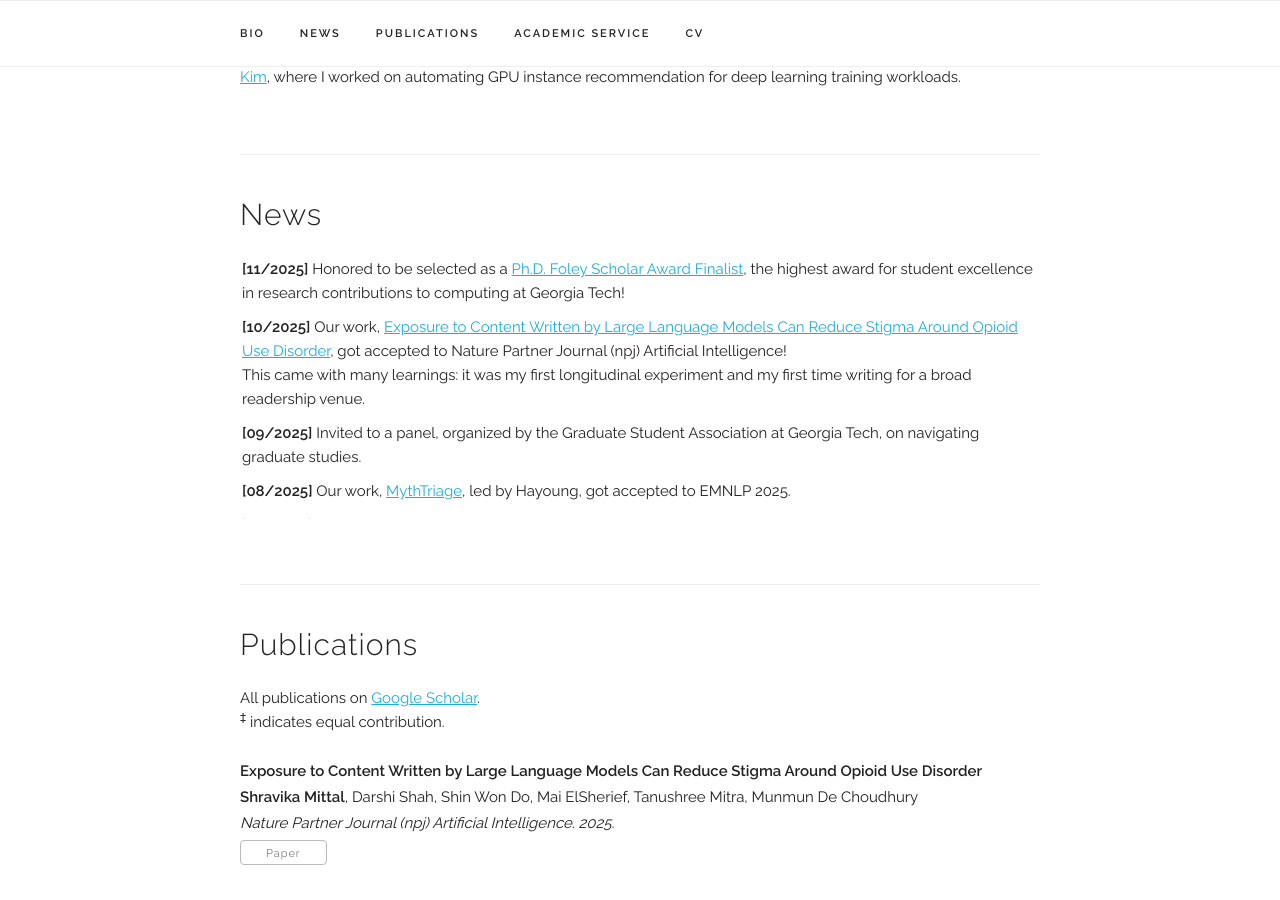
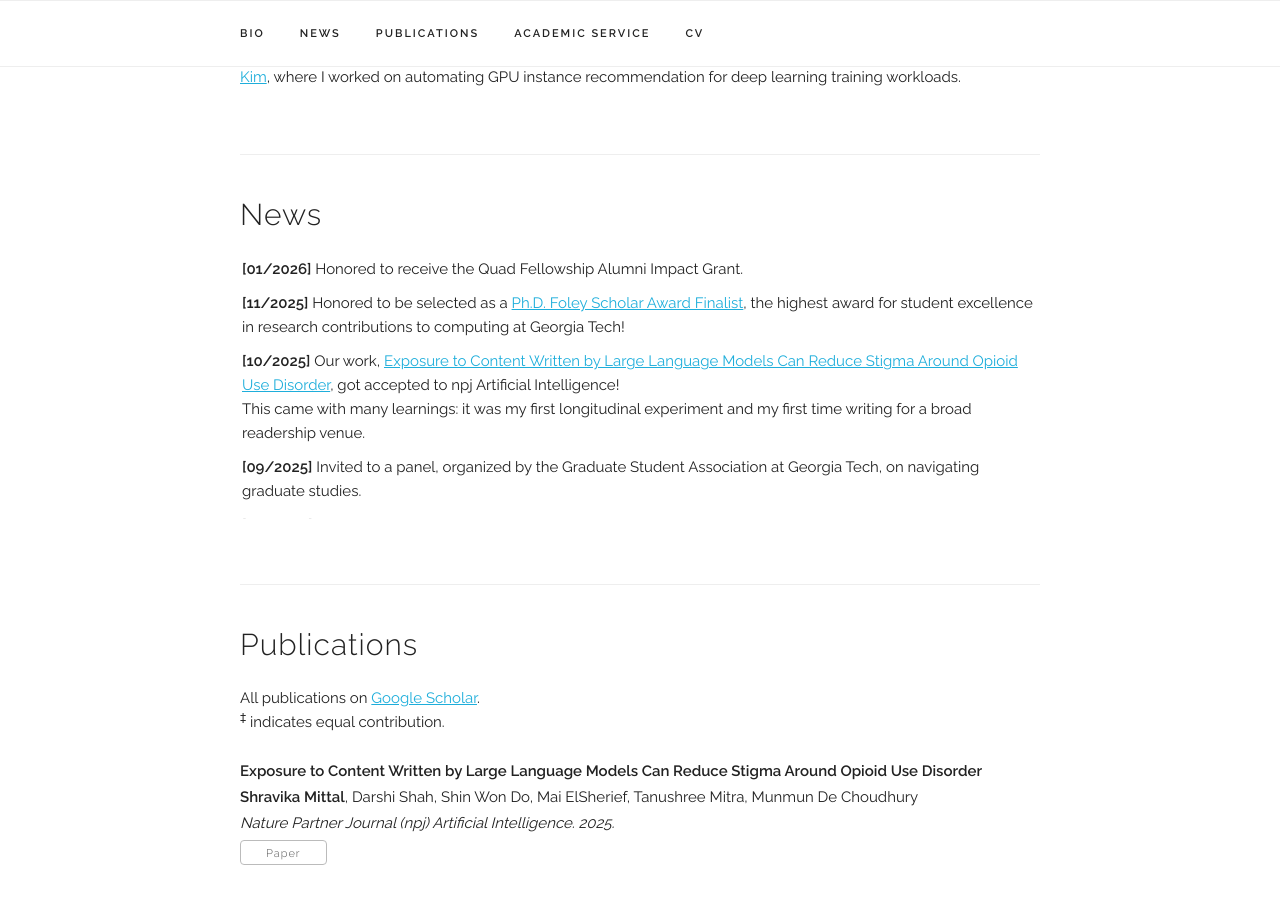
Before and after one commit to mittalshravika/mittalshravika.github.io, a Jekyll site: the page built from index.html, in a window 1280 px wide and 900 px high, scrolled down 718 px. Built offline with Jekyll 4.4.1, drawn with Linux system fonts in a browser that asks for light colours; some web fonts are replaced.

Commit message:
minor update

```diff
--- a/index.html
+++ b/index.html
@@ -65,6 +65,12 @@ title: Home
 
   <UL style="list-style-type: none; padding: 2px; overflow-y: scroll; height:260px;">
 
+    <li> <b>[01/2026]</b>
+
+      Honored to receive the Quad Fellowship Alumni Impact Grant.
+
+    </li>
+
     <li> <b>[11/2025]</b>
 
       Honored to be selected as a <a href="https://research.gatech.edu/foley-scholar-2025-winners-and-finalists">Ph.D. Foley Scholar Award Finalist</a>, the highest award for student excellence in research contributions to computing at Georgia Tech!
@@ -73,7 +79,7 @@ title: Home
 
     <li> <b>[10/2025]</b>
 
-      Our work, <a href="https://arxiv.org/abs/2504.10501">Exposure to Content Written by Large Language Models Can Reduce Stigma Around Opioid Use Disorder</a>, got accepted to Nature Partner Journal (npj) Artificial Intelligence! <br>
+      Our work, <a href="https://arxiv.org/abs/2504.10501">Exposure to Content Written by Large Language Models Can Reduce Stigma Around Opioid Use Disorder</a>, got accepted to npj Artificial Intelligence! <br>
       This came with many learnings: it was my first longitudinal experiment and my first time writing for a broad readership venue.
 
     </li>
```
